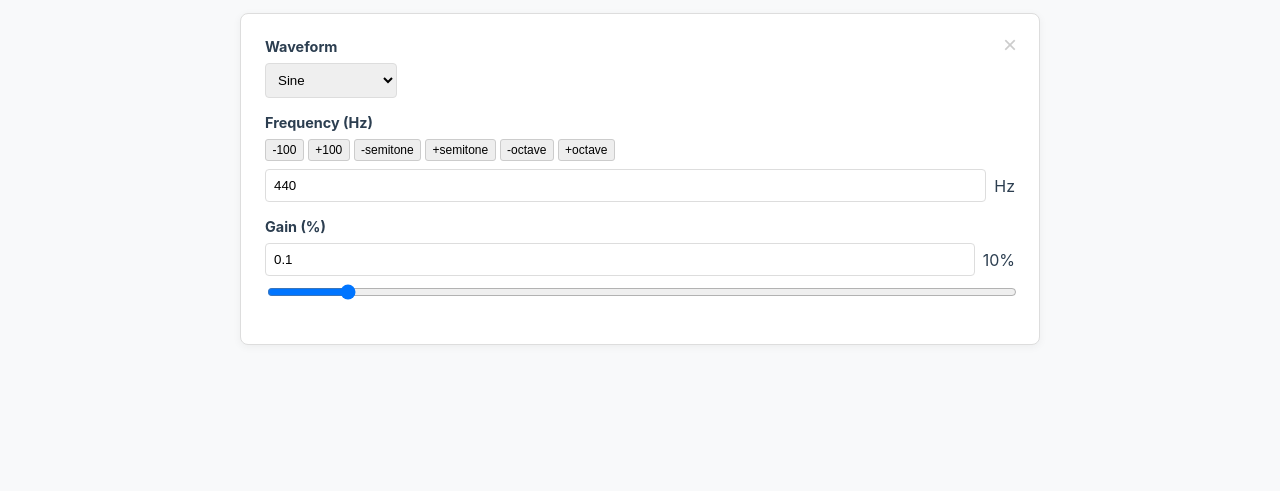
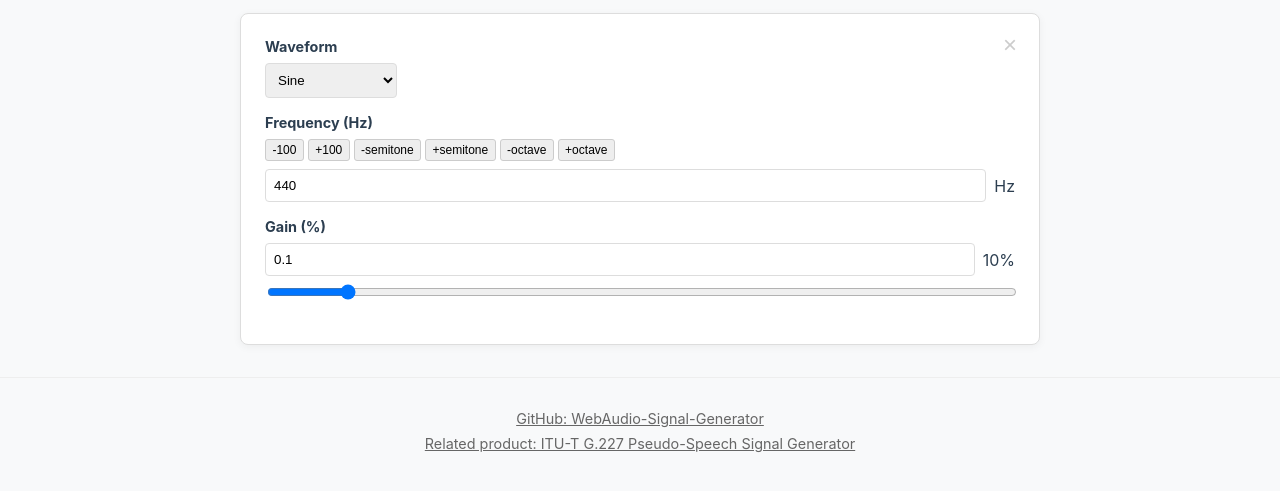
Before and after one commit to cho45/WebAudio-Signal-Generator, a plain HTML site: page index.html in a window 1280 px wide. Shown: the part 383-874 px from the top of the page. Before the commit the page ends 800 px from the top, so only its background shows below. Drawn offline with nearby package versions, Linux system fonts and the light colour scheme.

Commit message:
UI: Rename 'Sister Product' to 'Related product' in footer

```diff
--- a/index.html
+++ b/index.html
@@ -168,6 +168,29 @@
 		.freq-btn:hover { background: #ddd; }
 
 		[v-cloak] { display: none; }
+		footer {
+			text-align: center;
+			padding: 2rem 0;
+			margin-top: 2rem;
+			border-top: 1px solid #eee;
+		}
+
+		.footer-links {
+			display: flex;
+			flex-direction: column;
+			gap: 0.5rem;
+			align-items: center;
+		}
+
+		.footer-link {
+			color: #666;
+			text-decoration: underline;
+			font-size: 0.9rem;
+		}
+
+		.footer-link:hover {
+			color: var(--primary-color);
+		}
 	</style>
 </head>
 <body>
@@ -239,6 +262,13 @@
 				</div>
 			</div>
 		</main>
+
+		<footer>
+			<div class="footer-links">
+				<a href="https://github.com/cho45/WebAudio-Signal-Generator" target="_blank" class="footer-link">GitHub: WebAudio-Signal-Generator</a>
+				<a href="https://cho45.stfuawsc.com/pseudo-audio-signal/" class="footer-link">Related product: ITU-T G.227 Pseudo-Speech Signal Generator</a>
+			</div>
+		</footer>
 	</div>
 
 	<script type="module" src="sg.js"></script>
```
